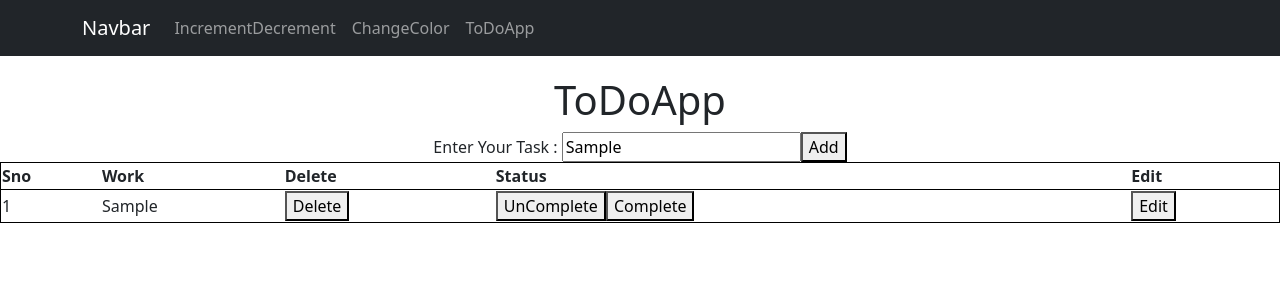
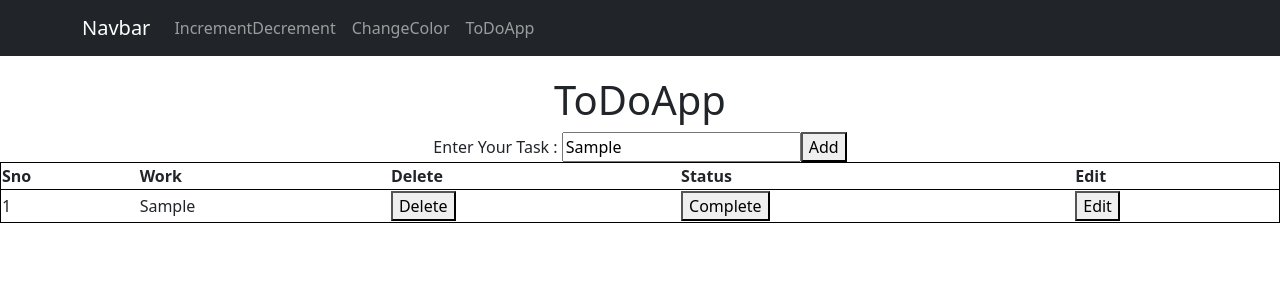
Before and after one commit to Rajankumar9955/Test-React-toolkit, a React (Vite) app in the folder FullToolKit/: page /todoapp in a window 1280 px wide. Both pictures are taken after typing "Sample" into the empty fields and a click on the button "Add". Shown: the top 300 px of the page. Built offline with nearby package versions, Linux system fonts and the light colour scheme.

Commit message:
complete ToDoApp

```diff
--- a/FullToolKit/src/CounterSlice.jsx
+++ b/FullToolKit/src/CounterSlice.jsx
@@ -48,7 +48,7 @@ const CouterSlice=createSlice({
             {
                 if(state.task[i].id==action.payload)
                 {
-                    state.task[i].state=false;
+                    state.task[i].status=false;
                 }
             }
         },
--- a/FullToolKit/src/ToDoApp.jsx
+++ b/FullToolKit/src/ToDoApp.jsx
@@ -16,10 +16,12 @@ const ToDoApp=()=>{
     const delTask=(id)=>{
         mydis(recDelete(id))
     }
+
     const taskComp=(id)=>{
         mydis(taskComplete(id))
     }
-    const taskUncomp=(id)=>{
+
+    const taskUnComp=(id)=>{
         mydis(taskUnComplete(id))
     }
 
@@ -44,8 +46,11 @@ const ToDoApp=()=>{
                    </td>
                    <td><button onClick={()=>{delTask(key.id)}}>Delete</button></td>
                    <td>
-                    <button onClick={()=>{taskUncomp(key.id)}}>UnComplete</button>
-                    <button onClick={()=>{taskComp(key.id)}}>Complete</button>
+                    {key.status?(
+                    <button onClick={()=>{taskUnComp(key.id)}}>UnComplete</button>
+                    ):(
+                        <button onClick={()=>{taskComp(key.id)}}>Complete</button>
+                    )}
                    </td>
                    <td>
                     <button onClick={()=>{dataEdit(key.id,key.data)}}>Edit</button>
```
